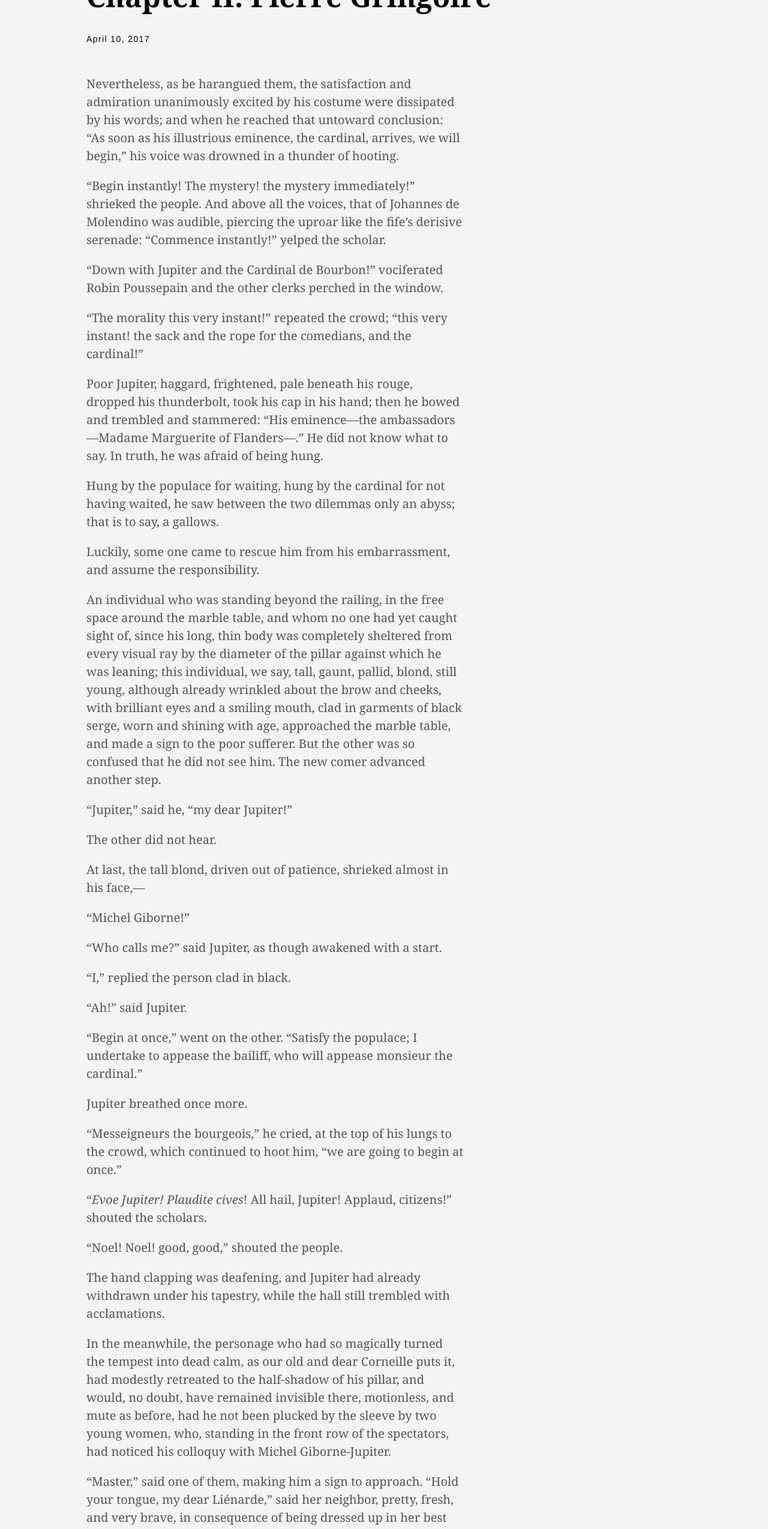
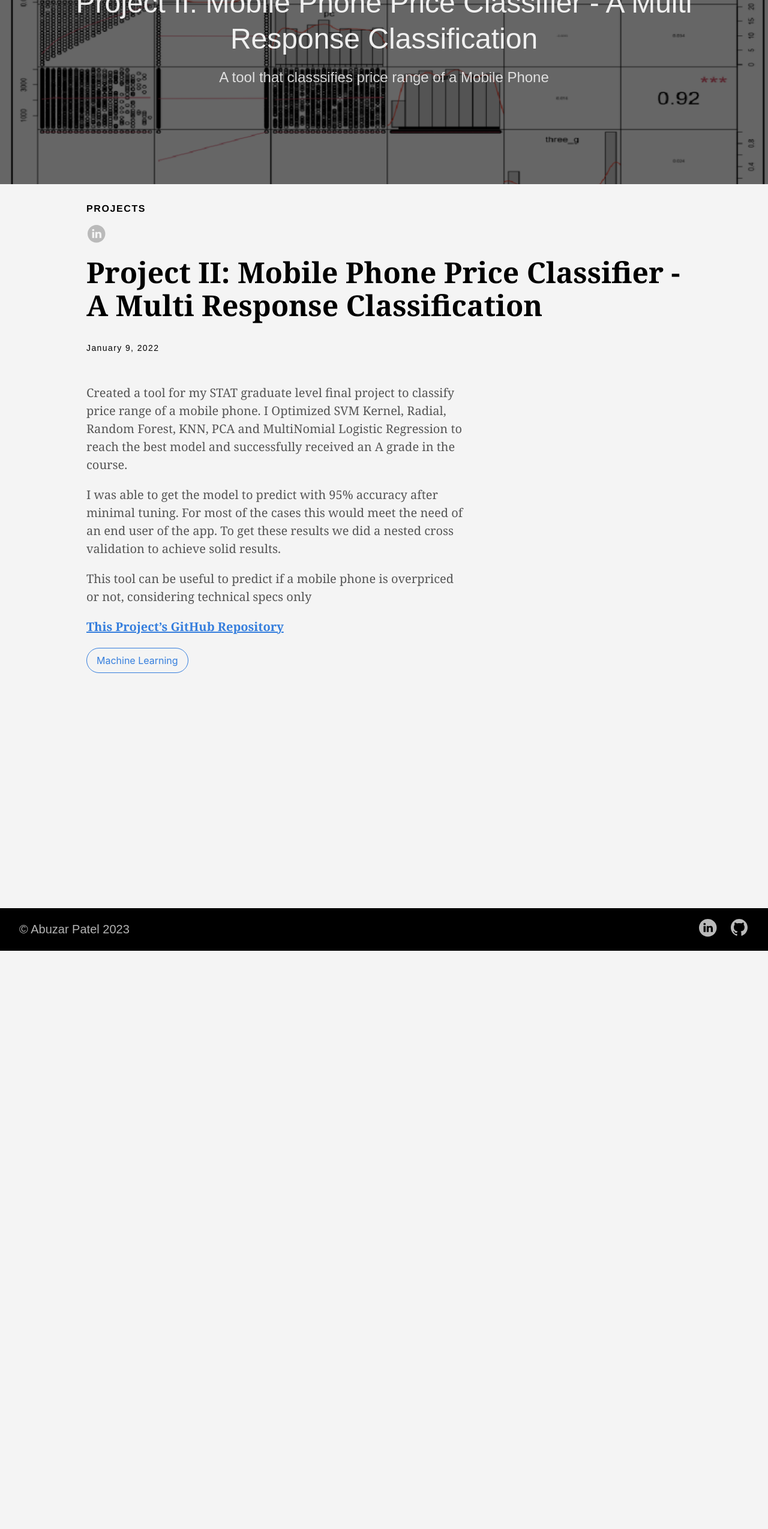
Before and after one commit to abu-patel/Abu_Portfolio, a plain HTML site: page post/project-2/index.html in a window 1280 px wide. Shown: the part 240-2789 px from the top of the page at 60% size. After the commit the page ends 1825 px from the top, so only its background shows below. Drawn offline with Linux system fonts and the light colour scheme.

Commit message:
Project2 Added

```diff
--- a/post/project-2/index.html
+++ b/post/project-2/index.html
@@ -4,9 +4,9 @@
     <meta charset="utf-8">
     <meta http-equiv="X-UA-Compatible" content="IE=edge,chrome=1">
 
-    <title>Chapter II: Pierre Gringoire | Abuzar Patel</title>
+    <title>Project II: Mobile Phone Price Classifier - A Multi Response Classification | Abuzar Patel</title>
     <meta name="viewport" content="width=device-width,minimum-scale=1">
-    <meta name="description" content="Pierre Gringoire">
+    <meta name="description" content="A tool that classsifies price range of a Mobile Phone">
     <meta name="generator" content="Hugo 0.117.0">
 
 
@@ -29,19 +29,19 @@
 
 
 
-    <meta property="og:title" content="Chapter II: Pierre Gringoire" />
-<meta property="og:description" content="Pierre Gringoire" />
+    <meta property="og:title" content="Project II: Mobile Phone Price Classifier - A Multi Response Classification" />
+<meta property="og:description" content="A tool that classsifies price range of a Mobile Phone" />
 <meta property="og:type" content="article" />
 <meta property="og:url" content="https://abu-patel.github.io/Abu_Portfolio/post/project-2/" /><meta property="article:section" content="post" />
-<meta property="article:published_time" content="2017-04-10T11:00:59-04:00" />
-<meta property="article:modified_time" content="2017-04-10T11:00:59-04:00" />
-<meta itemprop="name" content="Chapter II: Pierre Gringoire">
-<meta itemprop="description" content="Pierre Gringoire"><meta itemprop="datePublished" content="2017-04-10T11:00:59-04:00" />
-<meta itemprop="dateModified" content="2017-04-10T11:00:59-04:00" />
-<meta itemprop="wordCount" content="590">
-<meta itemprop="keywords" content="" /><meta name="twitter:card" content="summary"/>
-<meta name="twitter:title" content="Chapter II: Pierre Gringoire"/>
-<meta name="twitter:description" content="Pierre Gringoire"/>
+<meta property="article:published_time" content="2022-01-09T10:58:08-04:00" />
+<meta property="article:modified_time" content="2022-01-09T10:58:08-04:00" />
+<meta itemprop="name" content="Project II: Mobile Phone Price Classifier - A Multi Response Classification">
+<meta itemprop="description" content="A tool that classsifies price range of a Mobile Phone"><meta itemprop="datePublished" content="2022-01-09T10:58:08-04:00" />
+<meta itemprop="dateModified" content="2022-01-09T10:58:08-04:00" />
+<meta itemprop="wordCount" content="114">
+<meta itemprop="keywords" content="Machine Learning," /><meta name="twitter:card" content="summary"/>
+<meta name="twitter:title" content="Project II: Mobile Phone Price Classifier - A Multi Response Classification"/>
+<meta name="twitter:description" content="A tool that classsifies price range of a Mobile Phone"/>
 
 
   </head>
@@ -52,8 +52,9 @@
 
 
 
-  <header>
-    <div class="bg-black">
+
+  <header class="cover bg-top" style="background-image: url('https://abu-patel.github.io/Abu_Portfolio/images/MC1.png');">
+    <div class="bg-black-60">
       <nav class="pv3 ph3 ph4-ns" role="navigation">
   <div class="flex-l justify-between items-center center">
     <a href="https://abu-patel.github.io/Abu_Portfolio/" class="f3 fw2 hover-white no-underline white-90 dib">
@@ -122,6 +123,16 @@
   </div>
 </nav>
 
+      <div class="tc-l pv6 ph3 ph4-ns">
+
+          <div class="f2 f1-l fw2 white-90 mb0 lh-title">Project II: Mobile Phone Price Classifier - A Multi Response Classification</div>
+
+            <div class="fw1 f5 f3-l white-80 measure-wide-l center lh-copy mt3 mb4">
+              A tool that classsifies price range of a Mobile Phone
+            </div>
+
+
+      </div>
     </div>
   </header>
 
@@ -150,7 +161,7 @@
   <div id="sharing" class="mt3 ananke-socials">
 
 
-      <a href="https://www.linkedin.com/shareArticle?mini=true&amp;url=https://abu-patel.github.io/Abu_Portfolio/post/project-2/&amp;title=Chapter%20II:%20Pierre%20Gringoire" class="ananke-social-link linkedin no-underline" aria-label="share on LinkedIn">
+      <a href="https://www.linkedin.com/shareArticle?mini=true&amp;url=https://abu-patel.github.io/Abu_Portfolio/post/project-2/&amp;title=Project%20II:%20Mobile%20Phone%20Price%20Classifier%20-%20A%20Multi%20Response%20Classification" class="ananke-social-link linkedin no-underline" aria-label="share on LinkedIn">
 
         <span class="icon"> <svg style="enable-background:new 0 0 65 65;" version="1.1" viewBox="0 0 65 65"  xml:space="preserve" xmlns="http://www.w3.org/2000/svg" xmlns:xlink="http://www.w3.org/1999/xlink">
   <path d="M50.837,48.137V36.425c0-6.275-3.35-9.195-7.816-9.195  c-3.604,0-5.219,1.983-6.119,3.374V27.71h-6.79c0.09,1.917,0,20.427,0,20.427h6.79V36.729c0-0.609,0.044-1.219,0.224-1.655  c0.49-1.22,1.607-2.483,3.482-2.483c2.458,0,3.44,1.873,3.44,4.618v10.929H50.837z M22.959,24.922c2.367,0,3.842-1.57,3.842-3.531  c-0.044-2.003-1.475-3.528-3.797-3.528s-3.841,1.524-3.841,3.528c0,1.961,1.474,3.531,3.753,3.531H22.959z M34,64  C17.432,64,4,50.568,4,34C4,17.431,17.432,4,34,4s30,13.431,30,30C64,50.568,50.568,64,34,64z M26.354,48.137V27.71h-6.789v20.427  H26.354z" style="fill-rule:evenodd;clip-rule:evenodd;"/>
@@ -162,77 +173,25 @@
   </div>
 
 
-      <h1 class="f1 athelas mt3 mb1">Chapter II: Pierre Gringoire</h1>
+      <h1 class="f1 athelas mt3 mb1">Project II: Mobile Phone Price Classifier - A Multi Response Classification</h1>
 
 
 
-      <time class="f6 mv4 dib tracked" datetime="2017-04-10T11:00:59-04:00">April 10, 2017</time>
+      <time class="f6 mv4 dib tracked" datetime="2022-01-09T10:58:08-04:00">January 9, 2022</time>
 
 
 
 
     </header>
-    <div class="nested-copy-line-height lh-copy serif f4 nested-links mid-gray pr4-l w-two-thirds-l"><p>Nevertheless, as be harangued them, the satisfaction and admiration
-unanimously excited by his costume were dissipated by his words; and when
-he reached that untoward conclusion: “As soon as his illustrious eminence,
-the cardinal, arrives, we will begin,” his voice was drowned in a thunder
-of hooting.</p>
-<p>“Begin instantly! The mystery! the mystery immediately!” shrieked the
-people. And above all the voices, that of Johannes de Molendino was
-audible, piercing the uproar like the fife’s derisive serenade: “Commence
-instantly!” yelped the scholar.</p>
-<p>“Down with Jupiter and the Cardinal de Bourbon!” vociferated Robin
-Poussepain and the other clerks perched in the window.</p>
-<p>“The morality this very instant!” repeated the crowd; “this very instant!
-the sack and the rope for the comedians, and the cardinal!”</p>
-<p>Poor Jupiter, haggard, frightened, pale beneath his rouge, dropped his
-thunderbolt, took his cap in his hand; then he bowed and trembled and
-stammered: “His eminence—the ambassadors—Madame Marguerite of
-Flanders—.” He did not know what to say. In truth, he was afraid of
-being hung.</p>
-<p>Hung by the populace for waiting, hung by the cardinal for not having
-waited, he saw between the two dilemmas only an abyss; that is to say, a
-gallows.</p>
-<p>Luckily, some one came to rescue him from his embarrassment, and assume
-the responsibility.</p>
-<p>An individual who was standing beyond the railing, in the free space
-around the marble table, and whom no one had yet caught sight of, since
-his long, thin body was completely sheltered from every visual ray by the
-diameter of the pillar against which he was leaning; this individual, we
-say, tall, gaunt, pallid, blond, still young, although already wrinkled
-about the brow and cheeks, with brilliant eyes and a smiling mouth, clad
-in garments of black serge, worn and shining with age, approached the
-marble table, and made a sign to the poor sufferer. But the other was so
-confused that he did not see him. The new comer advanced another step.</p>
-<p>“Jupiter,” said he, “my dear Jupiter!”</p>
-<p>The other did not hear.</p>
-<p>At last, the tall blond, driven out of patience, shrieked almost in his
-face,—</p>
-<p>“Michel Giborne!”</p>
-<p>“Who calls me?” said Jupiter, as though awakened with a start.</p>
-<p>“I,” replied the person clad in black.</p>
-<p>“Ah!” said Jupiter.</p>
-<p>“Begin at once,” went on the other. “Satisfy the populace; I undertake to
-appease the bailiff, who will appease monsieur the cardinal.”</p>
-<p>Jupiter breathed once more.</p>
-<p>“Messeigneurs the bourgeois,” he cried, at the top of his lungs to the
-crowd, which continued to hoot him, “we are going to begin at once.”</p>
-<p>“<em>Evoe Jupiter! Plaudite cives</em>! All hail, Jupiter! Applaud,
-citizens!” shouted the scholars.</p>
-<p>“Noel! Noel! good, good,” shouted the people.</p>
-<p>The hand clapping was deafening, and Jupiter had already withdrawn under
-his tapestry, while the hall still trembled with acclamations.</p>
-<p>In the meanwhile, the personage who had so magically turned the tempest
-into dead calm, as our old and dear Corneille puts it, had modestly
-retreated to the half-shadow of his pillar, and would, no doubt, have
-remained invisible there, motionless, and mute as before, had he not been
-plucked by the sleeve by two young women, who, standing in the front row
-of the spectators, had noticed his colloquy with Michel Giborne-Jupiter.</p>
-<p>“Master,” said one of them, making him a sign to approach. “Hold your
-tongue, my dear Liénarde,” said her neighbor, pretty, fresh, and very
-brave, in consequence of being dressed up in her best attire. “He is not a
-clerk, he is a layman; you must not say master to him, but messire.”</p>
+    <div class="nested-copy-line-height lh-copy serif f4 nested-links mid-gray pr4-l w-two-thirds-l"><p>Created a tool for my STAT graduate level final project to classify price range of a mobile phone. I Optimized  SVM Kernel, Radial, Random Forest, KNN, PCA and MultiNomial Logistic Regression to reach the best model and successfully received an A grade in the course.</p>
+<p>I was able to get the model to predict with 95% accuracy after minimal tuning. For most of the cases this would meet the need of an end user of the app. To get these results we did a nested cross validation to achieve solid results.</p>
+<p>This tool can be useful to predict if a mobile phone is overpriced or not, considering technical specs only</p>
+<p><a href="https://github.com/abu-patel/Mobile_Price_Classification"><strong>This Project’s GitHub Repository</strong></a></p>
 <ul class="pa0">
+
+   <li class="list di">
+     <a href="https://abu-patel.github.io/Abu_Portfolio/tags/machine-learning/" class="link f5 grow no-underline br-pill ba ph3 pv2 mb2 dib black sans-serif">Machine Learning</a>
+   </li>
 
 </ul>
 <div class="mt6 instapaper_ignoref">
--- a/sitemap.xml
+++ b/sitemap.xml
@@ -23,7 +23,7 @@
     <priority>0.5</priority>
   </url><url>
     <loc>https://abu-patel.github.io/Abu_Portfolio/post/project-2/</loc>
-    <lastmod>2017-04-10T11:00:59-04:00</lastmod>
+    <lastmod>2022-01-09T10:58:08-04:00</lastmod>
     <changefreq>monthly</changefreq>
     <priority>0.5</priority>
   </url><url>
```
Also changed, not shown: index.html (+11 -4 lines), index.xml (+4 -4 lines), post/index.html (+4 -4 lines), post/index.xml (+4 -4 lines), post/project-1/index.html (+11 -0 lines), tags/index.html (+18 -0 lines), tags/machine-learning/index.html (+20 -0 lines), tags/machine-learning/index.xml (+10 -0 lines), images/MC1.png (added).
